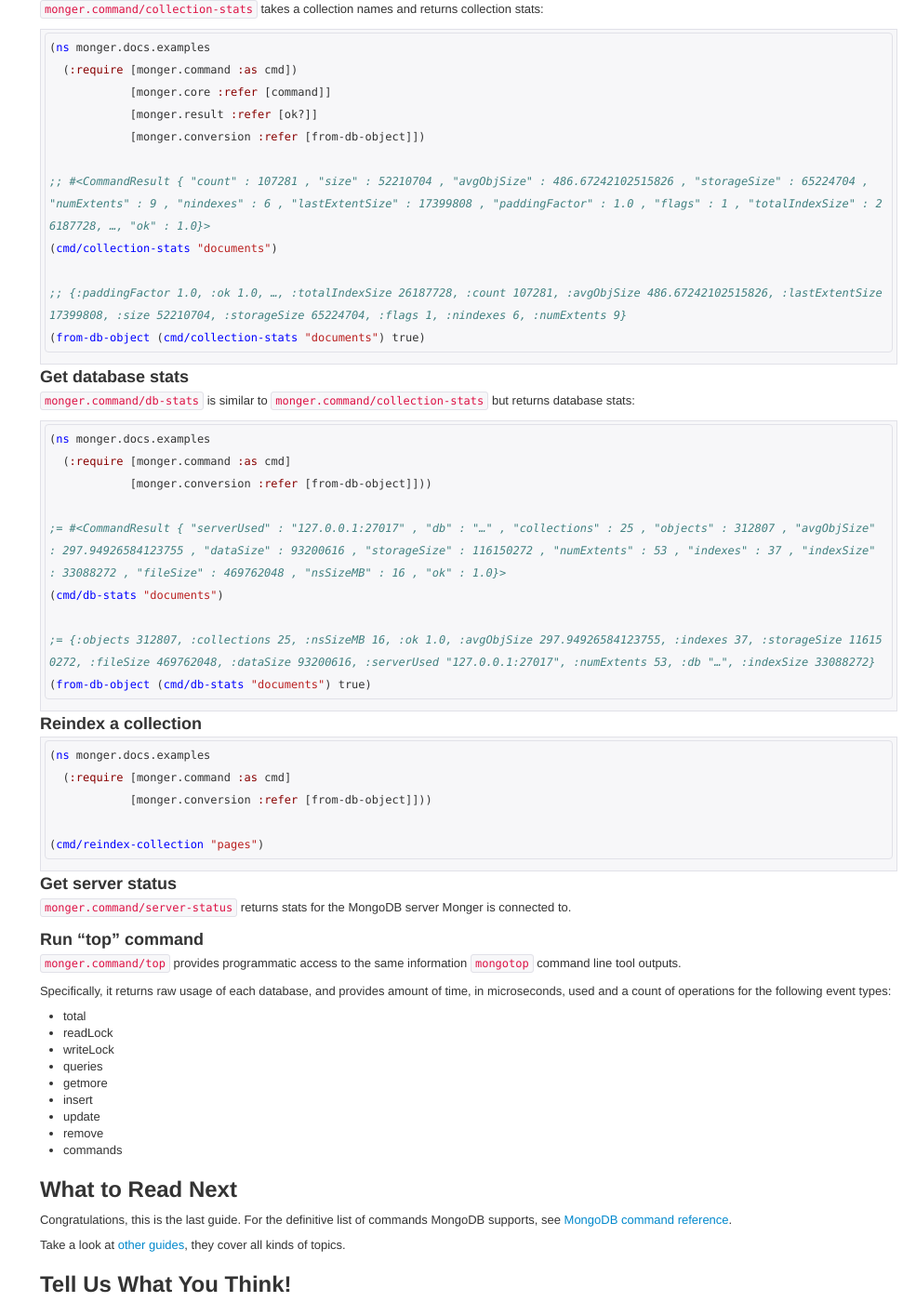
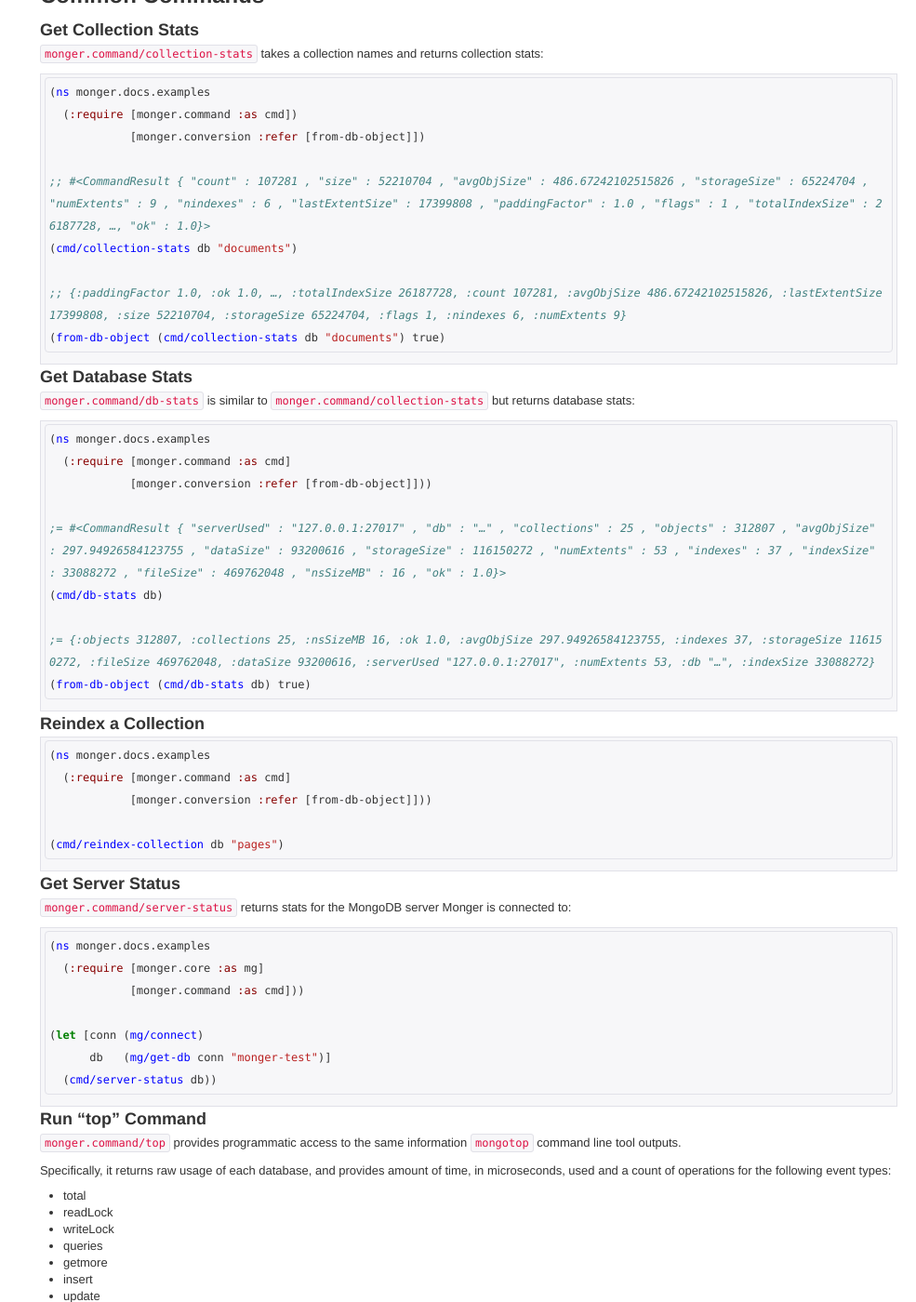
Before and after one commit to clojurewerkz/monger.docs, a Jekyll site: the page built from articles/commands.md, in a window 1280 px wide and 1400 px high, scrolled down 1172 px. Shown: the whole window at 93% size, without its empty margins (295-1280 px from the left). Built offline with Jekyll 4.4.1, drawn with Linux system fonts in a browser that asks for light colours; some web fonts are replaced; comment, search, counter and statistics services are not loaded; some of the changed text lies outside the part shown.

Commit message:
Port Commands guide

````diff
--- a/articles/commands.md
+++ b/articles/commands.md
@@ -21,29 +21,39 @@
 
 ## Overview
 
-The MongoDB command interface provides access to all non CRUD database operations. Fetching server stats, initializing a replica set, and running a map-reduce job are all
-accomplished by running a command.
+The MongoDB command interface provides access to all non CRUD database
+operations. Fetching server stats, initializing a replica set, and
+running a map-reduce job are all accomplished by running a command.
 
-You specify a command first by constructing a standard BSON document whose first key is the name of the command. For example, specify the isMaster command using the following
-BSON document (demonstrated here as an ordered Clojure map):
+You specify a command first by constructing a standard BSON document
+whose first key is the name of the command. For example, specify the
+isMaster command using the following BSON document (demonstrated here
+as an ordered Clojure map):
 
 ``` clojure
 (sorted-map "isMaster" 1)
 ```
 
-Some MongoDB commands are version-specific. Some implement sophisticated features, for example, the Aggregation Framework support, and some are administrative
-in nature, like reindexing a collection.
+Some MongoDB commands are version-specific. Some implement
+sophisticated features, for example, the Aggregation Framework
+support, and some are administrative in nature, like reindexing a
+collection.
 
-With Monger, you use `monger.core/command` function to run commands. `monger.result/ok?` can be used to determine if a command succeeded or not, `monger.conversion/from-db-object`
-is used to convert a command results to a Clojure map. Here is an example that demonstrates all three:
+With Monger, you use `monger.core/command` function to run
+commands. `monger.result/ok?` can be used to determine if a command
+succeeded or not, `monger.conversion/from-db-object` is used to
+convert a command results to a Clojure map. Here is an example that
+demonstrates all three:
 
 ``` clojure
 (ns monger.docs.examples
-  (:require [monger.core :refer [command]]
+  (:require [monger.core :as mg]
             [monger.result :refer [ok?]]
             [monger.conversion :refer [from-db-object]]))
 
-(let [raw-result (command (sorted-map :isMaster 1))
+(let [conn       (mg/connect)
+      db         (mg/get-db conn "monger-test")
+      raw-result (mg/command db (sorted-map :isMaster 1))
       result     (from-db-object raw-result true)]
   ;= true
   (ok? raw-result)
@@ -51,43 +61,53 @@
   (println result))
 ```
 
-[MongoDB command reference](http://docs.mongodb.org/manual/reference/commands/?highlight=commands) lists available DB commands. Command document structure with Monger
-is exactly the same as in the MongoDB shell and MongoDB manual guides. If your command happens to include operators (`$gt`, `$lt`, `$regex`, etc), you can
-use macros in the `monger.operators` namespace, just like with queries.
+[MongoDB command
+reference](http://docs.mongodb.org/manual/reference/commands/?highlight=commands)
+lists available DB commands. Command document structure with Monger is
+exactly the same as in the MongoDB shell and MongoDB manual guides. If
+your command happens to include operators (`$gt`, `$lt`, `$regex`,
+etc), you can use macros in the `monger.operators` namespace, just
+like with queries.
 
-Monger command API was designed to for flexibility: it lets developers to use new commands as soon as MongoDB server supports them. However,
-many commands are used more often than others and their API does not change any more. Monger provides convenient functions for some of them
+Monger command API was designed to for flexibility: it lets developers
+to use new commands as soon as MongoDB server supports them. However,
+many commands are used more often than others and their API does not
+change any more. Monger provides convenient functions for some of them
 in the `monger.command` namespace.
 
 
 ## MongoDB Commands and Map Ordering
 
-MongoDB command documents may depend on map ordering. So, when using `monger.core/command` to execute commands Monger does not provide helper functions for,
-make sure you use [clojure.core/sorted-map](http://clojure.github.com/clojure/clojure.core-api.html#clojure.core/sorted-map) instead of a map literal. Otherwise you may [start seeing "unknown command" errors](https://groups.google.com/forum/?fromgroups=#!topic/clojure-mongodb/IMEnskx6yXo).
+MongoDB command documents may depend on map ordering. So, when using
+`monger.core/command` to execute commands Monger does not provide
+helper functions for, make sure you use
+[clojure.core/sorted-map](http://clojure.github.com/clojure/clojure.core-api.html#clojure.core/sorted-map)
+instead of a map literal. Otherwise you may [start seeing "unknown
+command"
+errors](https://groups.google.com/forum/?fromgroups=#!topic/clojure-mongodb/IMEnskx6yXo).
 
 
 ## Common Commands
 
-### Get collection stats
+### Get Collection Stats
 
-`monger.command/collection-stats` takes a collection names and returns collection stats:
+`monger.command/collection-stats` takes a collection names and returns
+collection stats:
 
 ``` clojure
 (ns monger.docs.examples
   (:require [monger.command :as cmd])
-            [monger.core :refer [command]]
-            [monger.result :refer [ok?]]
             [monger.conversion :refer [from-db-object]])
 
 ;; #<CommandResult { "count" : 107281 , "size" : 52210704 , "avgObjSize" : 486.67242102515826 , "storageSize" : 65224704 , "numExtents" : 9 , "nindexes" : 6 , "lastExtentSize" : 17399808 , "paddingFactor" : 1.0 , "flags" : 1 , "totalIndexSize" : 26187728, …, "ok" : 1.0}>
-(cmd/collection-stats "documents")
+(cmd/collection-stats db "documents")
 
 ;; {:paddingFactor 1.0, :ok 1.0, …, :totalIndexSize 26187728, :count 107281, :avgObjSize 486.67242102515826, :lastExtentSize 17399808, :size 52210704, :storageSize 65224704, :flags 1, :nindexes 6, :numExtents 9}
-(from-db-object (cmd/collection-stats "documents") true)
+(from-db-object (cmd/collection-stats db "documents") true)
 ```
 
 
-### Get database stats
+### Get Database Stats
 
 `monger.command/db-stats` is similar to `monger.command/collection-stats` but returns database stats:
 
@@ -97,30 +117,41 @@
             [monger.conversion :refer [from-db-object]]))
 
 ;= #<CommandResult { "serverUsed" : "127.0.0.1:27017" , "db" : "…" , "collections" : 25 , "objects" : 312807 , "avgObjSize" : 297.94926584123755 , "dataSize" : 93200616 , "storageSize" : 116150272 , "numExtents" : 53 , "indexes" : 37 , "indexSize" : 33088272 , "fileSize" : 469762048 , "nsSizeMB" : 16 , "ok" : 1.0}>
-(cmd/db-stats "documents")
+(cmd/db-stats db)
 
 ;= {:objects 312807, :collections 25, :nsSizeMB 16, :ok 1.0, :avgObjSize 297.94926584123755, :indexes 37, :storageSize 116150272, :fileSize 469762048, :dataSize 93200616, :serverUsed "127.0.0.1:27017", :numExtents 53, :db "…", :indexSize 33088272}
-(from-db-object (cmd/db-stats "documents") true)
+(from-db-object (cmd/db-stats db) true)
 ```
 
 
-### Reindex a collection
+### Reindex a Collection
 
 ``` clojure
 (ns monger.docs.examples
   (:require [monger.command :as cmd]
             [monger.conversion :refer [from-db-object]]))
 
-(cmd/reindex-collection "pages")
+(cmd/reindex-collection db "pages")
 ```
 
 
-### Get server status
+### Get Server Status
 
-`monger.command/server-status` returns stats for the MongoDB server Monger is connected to.
+`monger.command/server-status` returns stats for the MongoDB server
+Monger is connected to:
+
+``` clojure
+(ns monger.docs.examples
+  (:require [monger.core :as mg]
+            [monger.command :as cmd]))
+
+(let [conn (mg/connect)
+      db   (mg/get-db conn "monger-test")]
+  (cmd/server-status db))
+```
 
 
-### Run "top" command
+### Run "top" Command
 
 `monger.command/top` provides programmatic access to the same
 information `mongotop` command line tool outputs.
@@ -139,6 +170,7 @@
 * remove
 * commands
 
+`monger.command/top` accepts a **connection** as its only argument.
 
 ## What to Read Next
 
````
